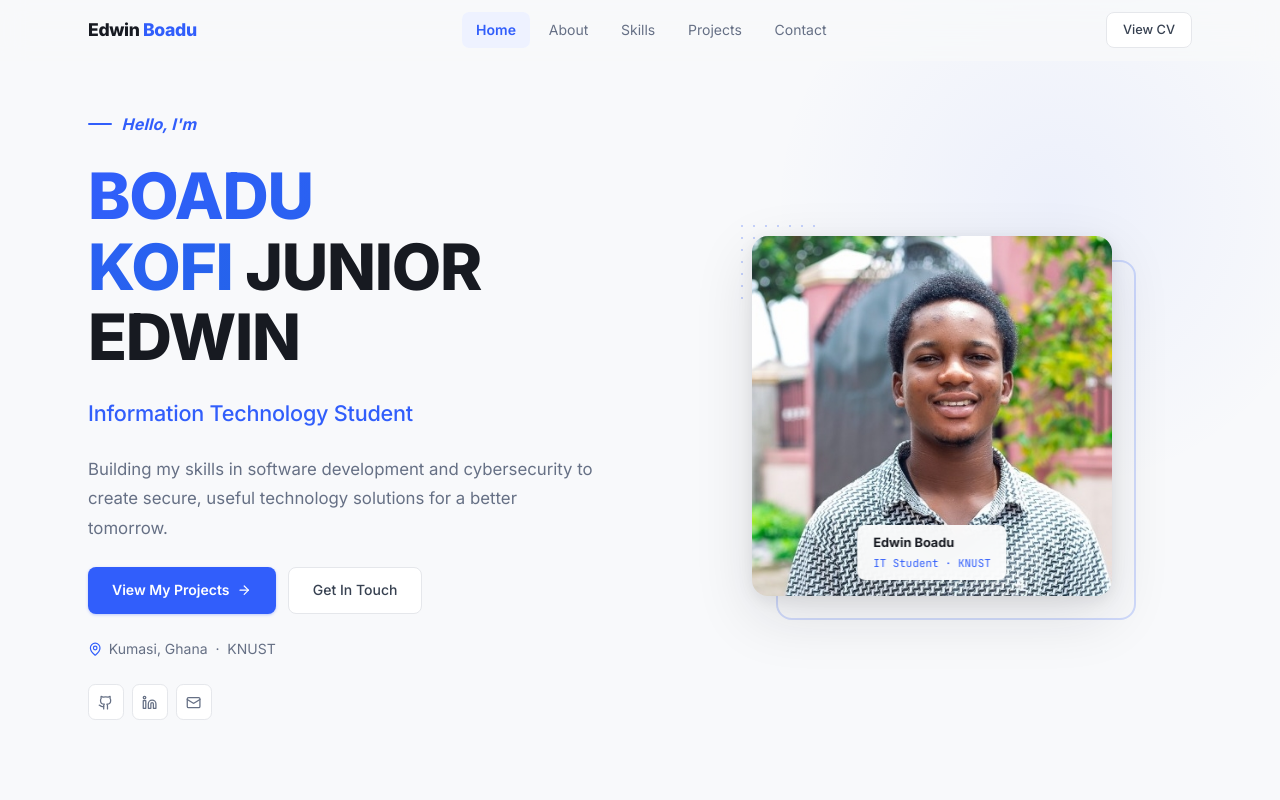
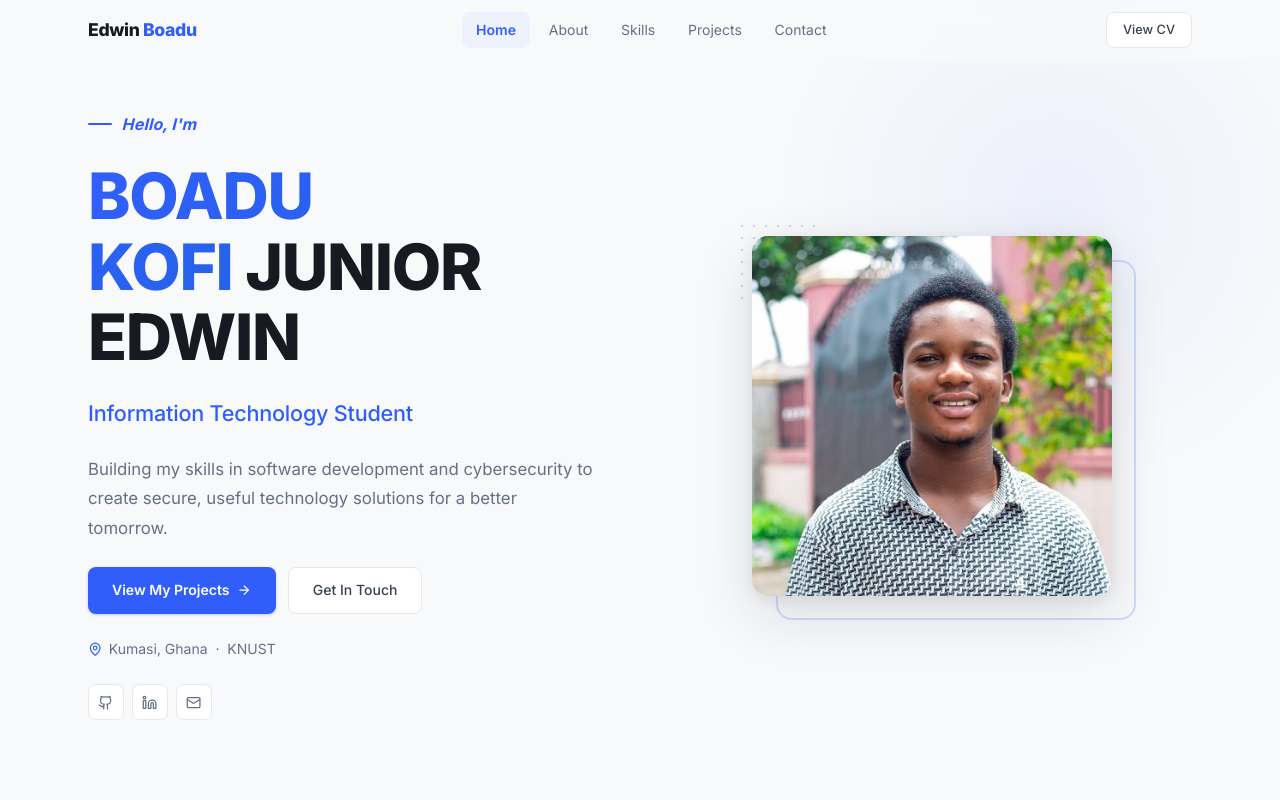
Before and after one commit to Junior09-gif/My-Portfolio, a React (Vite) app in the folder My-Portfolio-main/My-Portfolio-main/: page / in a window 1280 px wide. Shown: the top 800 px of the page. Built offline with nearby package versions, Linux system fonts and the light colour scheme.

Commit message:
Remove name tag overlay from hero photo

```diff
--- a/My-Portfolio-main/My-Portfolio-main/src/components/Hero.tsx
+++ b/My-Portfolio-main/My-Portfolio-main/src/components/Hero.tsx
@@ -191,19 +191,6 @@ export default function Hero({ onOpenResume }: HeroProps) {
                   alt="Edwin Boadu"
                   style={{ width: "100%", height: "100%", objectFit: "cover", display: "block" }}
                 />
-                {/* Name tag overlay */}
-                <div style={{
-                  position: "absolute", bottom: "1rem", left: "50%", transform: "translateX(-50%)",
-                  background: "rgba(255,255,255,0.92)",
-                  backdropFilter: "blur(8px)",
-                  borderRadius: "0.5rem",
-                  padding: "0.5rem 1rem",
-                  whiteSpace: "nowrap",
-                  boxShadow: "0 2px 12px rgba(23,26,33,0.1)",
-                }}>
-                  <p style={{ fontSize: "0.8rem", fontWeight: 700, color: "#171A21" }}>Edwin Boadu</p>
-                  <p style={{ fontSize: "0.68rem", color: "#315EFB", fontFamily: "var(--font-mono)", marginTop: "0.1rem" }}>IT Student · KNUST</p>
-                </div>
               </div>
             </div>
           </motion.div>
```
